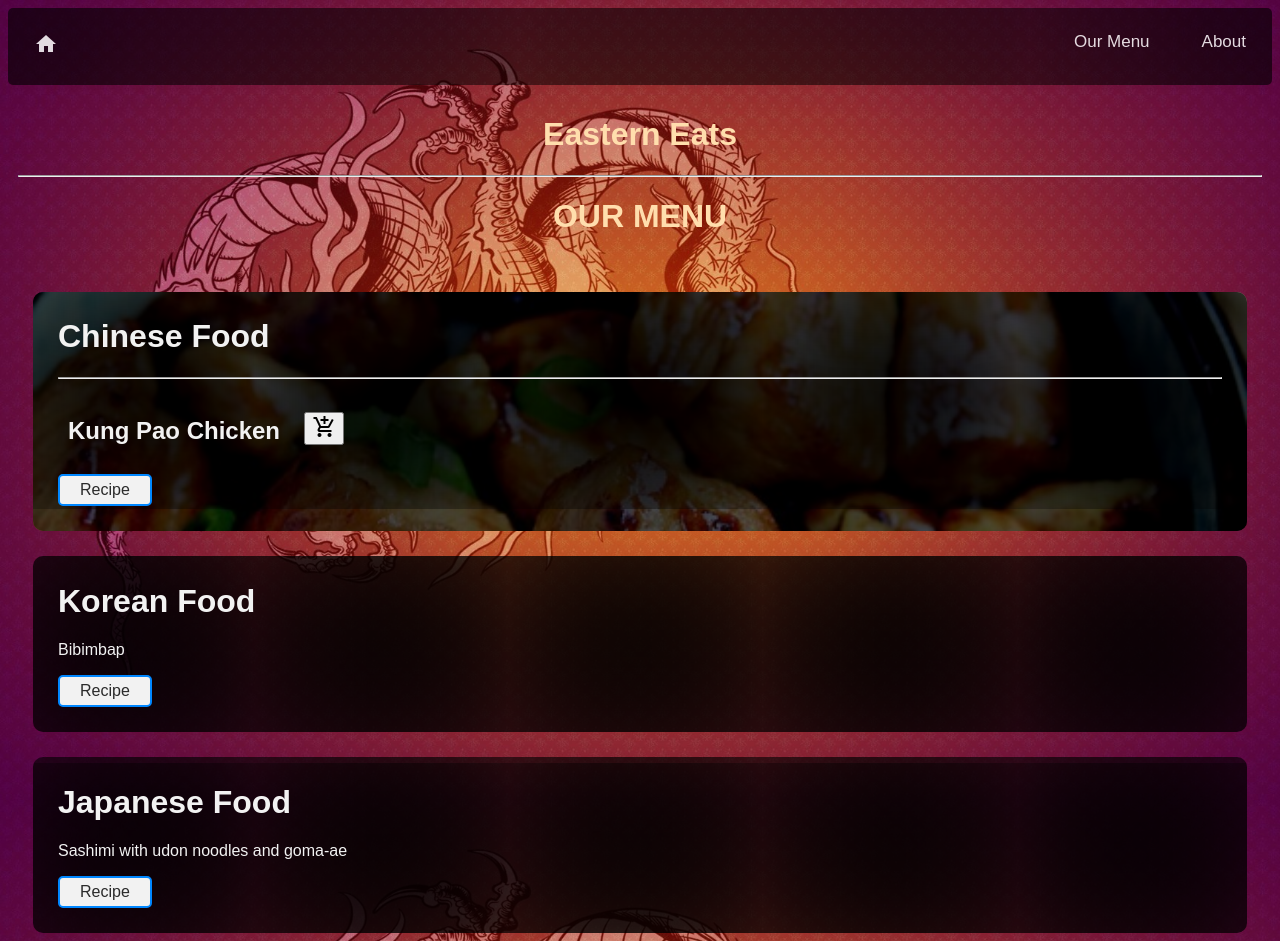
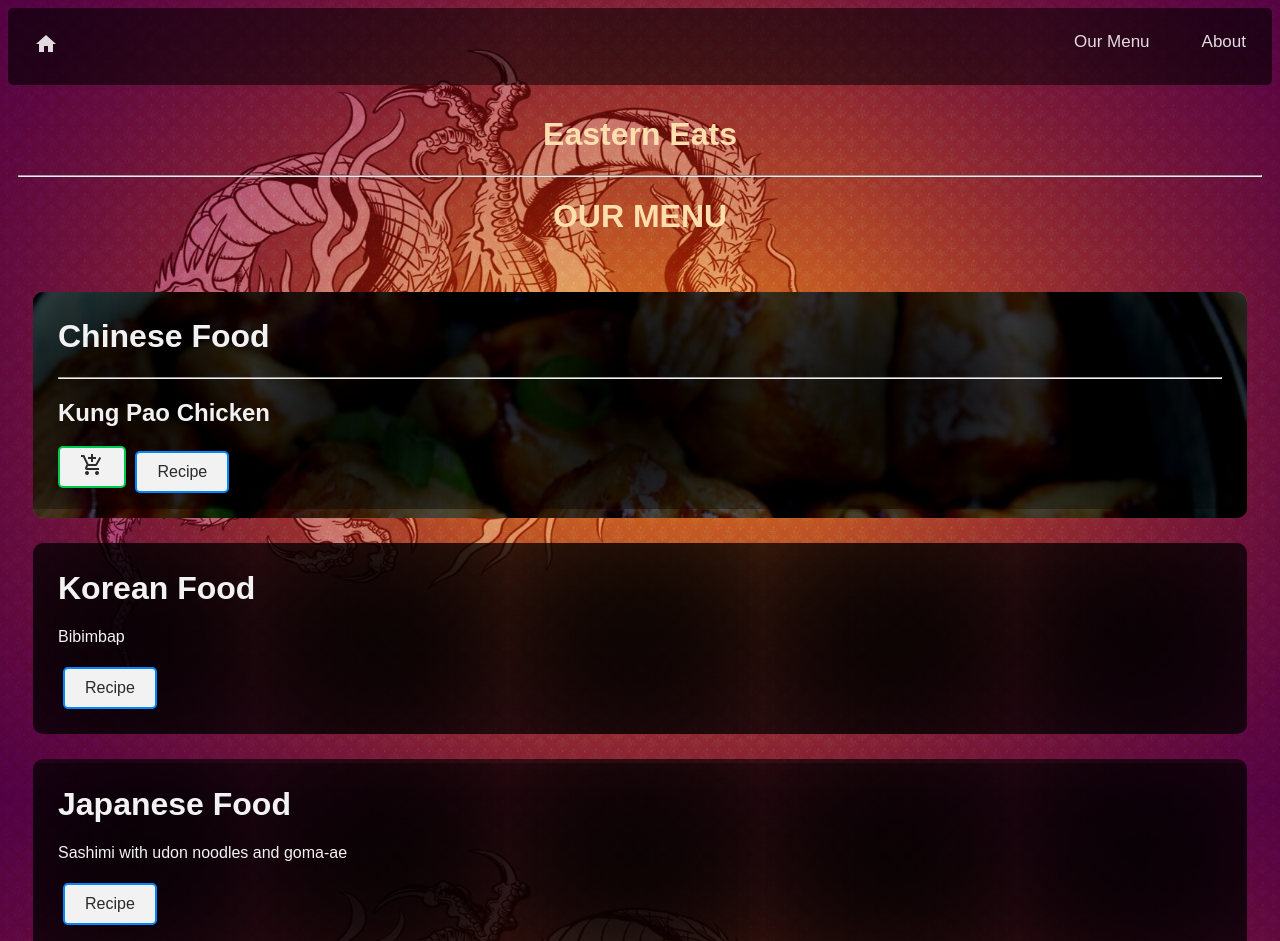
Before and after one commit to paddy-fields/Eastern-Eats, a plain HTML site: page menu.html in a window 1280 px wide. Shown: the top 941 px of the page. Drawn offline with Linux system fonts and the light colour scheme.

Commit message:
Updated menu buttons

```diff
--- a/menu.html
+++ b/menu.html
@@ -27,11 +27,9 @@
         <div class="mainPageBody">
             <h1>Chinese Food</h1>
             <hr>
-            <div class="foodName">
-                <div><h2>Kung Pao Chicken</h2></div>
-                <div><button><i class="material-icons">add_shopping_cart</i></button></div>
-            </div>
-            <button class="button" onmouseover="recipeClick()">Recipe</button>
+            <h2>Kung Pao Chicken</h2>
+            <button class="cartButton"><i class="material-icons">add_shopping_cart</i></button>
+            <button class="recipeButton" onmouseover="recipeClick()">Recipe</button>
             <div class="recipe">
                 <p><strong>Yield:</strong> Serves 4 as part of a multicourse meal</p>
                 <hr>
@@ -113,7 +111,7 @@
         <div class="mainPageBody">
             <h1>Korean Food</h1>
             <p>Bibimbap</p>
-            <button class="button" onmouseover="recipeClick()">Recipe</button>
+            <button class="recipeButton" onmouseover="recipeClick()">Recipe</button>
             <div class="recipe">
                 <p>Insert korean recipe here.</p>
             </div>
@@ -123,7 +121,7 @@
         <div class="mainPageBody">
             <h1>Japanese Food</h1>
             <p>Sashimi with udon noodles and goma-ae</p>
-            <button class="button" onmouseover="recipeClick()">Recipe</button>
+            <button class="recipeButton" onmouseover="recipeClick()">Recipe</button>
             <div class="recipe">
                 <p>Insert japanese recipe here.</p>
             </div>
@@ -133,7 +131,7 @@
         <div class="mainPageBody">
             <h1>Mongolian Food</h1>
             <p>Small portion of Chanasan Makh with Buuz, Airag and ul boov for dessert</p>
-            <button class="button" onmouseover="recipeClick()">Recipe</button>
+            <button class="recipeButton" onmouseover="recipeClick()">Recipe</button>
             <div class="recipe">
                 <p>Insert Mongolian recipe here.</p>
             </div>
@@ -143,7 +141,7 @@
         <div class="mainPageBody">
             <h1>Vietnamese Food</h1>
             <p>Bánh mì</p>
-            <button class="button" onmouseover="recipeClick()">Recipe</button>
+            <button class="recipeButton" onmouseover="recipeClick()">Recipe</button>
             <div class="recipe">
                 <p>Insert vietnamese recipe here.</p>
             </div>
@@ -153,7 +151,7 @@
         <div class="mainPageBody">
             <h1>Mongolian Food</h1>
             <p>insert menu items here</p>
-            <button class="button" onmouseover="recipeClick()">Recipe</button>
+            <button class="recipeButton" onmouseover="recipeClick()">Recipe</button>
             <div class="recipe">
                 <p>Insert mongolian recipe here.</p>
             </div>
@@ -163,7 +161,7 @@
         <div class="mainPageBody">
             <h1>Indian Food</h1>
             <p>Tandoori Masala and Chickpea Curry with Naan Bread</p>
-            <button class="button" onmouseover="recipeClick()">Recipe</button>
+            <button class="recipeButton" onmouseover="recipeClick()">Recipe</button>
             <div class="recipe">
                 <p>Insert indian recipe here.</p>
             </div>
--- a/myScript.js
+++ b/myScript.js
@@ -1,5 +1,5 @@
 function recipeClick() {
-  var button = document.getElementsByClassName("button");
+  var button = document.getElementsByClassName("recipeButton");
   var i;
 
   for (i = 0; i < button.length; i++) {
--- a/styles.css
+++ b/styles.css
@@ -78,16 +78,16 @@ img:hover {
     height: 225px;
     box-shadow: 5px 5px 10px black;
 }
-.foodName {
+.actions {
     white-space: nowrap;
 }
-.foodName > div {
+.actions > div {
     display: inline-block;
     padding: 10px;
 }
-.button {
+.cartButton {
     background-color: #f2f2f2;
-    border: 2px solid #0087ff;
+    border: 2px solid #00ca4e;
     color: #2b2b2b;
     padding: 5px 20px;
     text-align: center;
@@ -100,7 +100,27 @@ img:hover {
     margin-bottom: 20px;
     cursor: pointer;
 }
-.button:hover {
+.cartButton:hover {
+    background-color: #00ca4e;
+    color: #f2f2f2;
+}
+.recipeButton {
+    background-color: #f2f2f2;
+    border: 2px solid #0087ff;
+    color: #2b2b2b;
+    padding: 10px 20px;
+    margin: 5px;
+    text-align: center;
+    text-decoration: none;
+    display: inline-block;
+    font-size: 16px;
+    border-radius: 5px;
+    -webkit-transition: background-color 0.75s, color 0.75s;
+    transition: background-color 0.75s, color 0.75s;
+    margin-bottom: 20px;
+    cursor: pointer;
+}
+.recipeButton:hover {
     background-color: #0087ff;
     color: #f2f2f2;
 }
```
